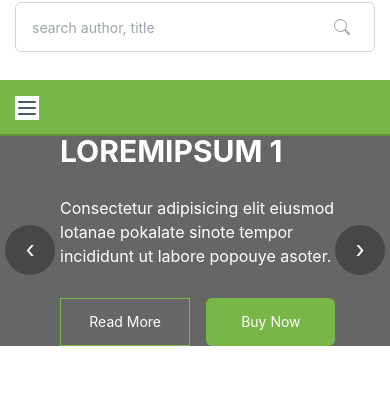
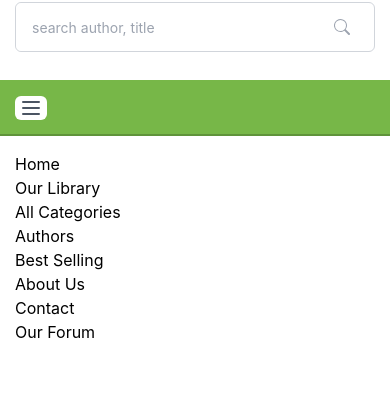
Before and after one commit to PEeGEe21/booklibrary, a React (Create React App) app: page / in a window 390 px wide. Both pictures are taken after a click on the button 27 px from the left and 239 px from the top of the page. Shown: the part 131-541 px from the top of the page. Built offline with nearby package versions, Linux system fonts and the light colour scheme.

Commit message:
few chaneojeoe

```diff
--- a/src/components/footer/Footer.jsx
+++ b/src/components/footer/Footer.jsx
@@ -112,7 +112,7 @@ const Footer = () => {
     </div>
 
     <div className="bottom-footer py-[20px] bg-[#484848] text-white">
-            <p className="text-center text-white dark:text-white">BookLibrary © {currentYear}. Designed and Developed by <a href="https://peegee.netlify.app" className="underline">Peegee</a></p>
+            <p className="text-center text-white dark:text-white">BookLibrary © {currentYear}. Built by <a href="https://peegee.netlify.app" className="underline">Peegee</a></p>
         </div>
 </footer>
 </>
--- a/src/components/home/BestSelling.jsx
+++ b/src/components/home/BestSelling.jsx
@@ -21,7 +21,7 @@ const numberofStars = () =>{
     <>
         <section className="sectionspace">
             <div className="container">
-                <div className="border-b flex items-center justify-between flex-row pb-6">
+                <div className="border-b flex items-center justify-between flex-row flex-wrap pb-6">
                     <div className="flex flex-col justify-start">
                         <h5 className="mb-2 text-sm">Get our best selling</h5>
                         <h1 className="text-2xl">Our Best Sellling Books</h1>
--- a/src/components/home/Testimonial.jsx
+++ b/src/components/home/Testimonial.jsx
@@ -27,7 +27,7 @@ const Testimonial = () => {
             id: '1',
             image: '/users/300_6.jpg',
             work: 'Senior Developer, Microsoft',
-            review: ' Lorem ipsum dolor sit amet consectetur adipisicing elit. Vitae soluta placeat atque dolorem molestias quas accusantium porro odit dicta, suscipit inventore quidem facere, minus perspiciatis magnam ipsum repellendus nesciunt expedita recusandae incidunt minima a. Perferendis, ipsam distinctio? Beatae, sed eius repellat porro, laborum quam reiciendis animi eveniet possimus ab doloribus.',
+            review: ' Lorem ipsum dolor sit amet consectetur adipisicing elit. Vitae soluta placeat atque dolorem molestias quas accusantium porro odit dicta, suscipit inventore quidem facere, minus perspiciatis magnam ipsum repellendus nesciunt expedita',
             author: 'Chezuz Perez',
         },
         {
--- a/src/components/home/popularauthors.css
+++ b/src/components/home/popularauthors.css
@@ -46,6 +46,14 @@
   transition: all 1s ease;
 
 }
+
+@media (max-width: 640px) {
+.pop_author > :first-child {
+  /* width: auto; */
+  height: 180px;
+  }
+}
+
 
 .pop_author:hover > :first-child{
   box-shadow: 5px 5px 10px #ccc;
--- a/src/components/navbar/NavBar.jsx
+++ b/src/components/navbar/NavBar.jsx
@@ -15,6 +15,7 @@ const NavBar = () => {
 const [currencydropdown, setCurrencyDropdown] = useState(false);
 const [wishlistdropdown, setWishlistDropdown] = useState(false);
 const [cartdropdown, setCartDropdown] = useState(false);
+const [mobileDropdown, setMobileDropdown] = useState(false);
 const ref = useRef();
 const cartref = useRef();
 const user = 'Praise';
@@ -357,7 +358,7 @@ useEffect(()=>{
                     </div>
                     <div className="flex md:hidden relative">
                       <div className="container">
-                        <button type="button" className="text-gray-500 dark:text-gray-200 hover:text-gray-600 dark:hover:text-gray-400 focus:outline-none focus:text-gray-600 dark:focus:text-gray-400 my-4 bg-white border-gray-300 text-lg" aria-label="toggle menu" >
+                        <button type="button" className="text-gray-500 dark:text-gray-200 hover:text-gray-600 dark:hover:text-gray-400 focus:outline-none focus:text-gray-600 dark:focus:text-gray-400 my-4 bg-white border-gray-300 text-lg px-1 rounded-md" aria-label="toggle menu" onClick={()=>setMobileDropdown((prev) => !prev)} >
                               <svg viewBox="0 0 24 24" className="w-6 h-6 fill-current">
                                   <path fillRule="evenodd" d="M4 5h16a1 1 0 0 1 0 2H4a1 1 0 1 1 0-2zm0 6h16a1 1 0 0 1 0 2H4a1 1 0 0 1 0-2zm0 6h16a1 1 0 0 1 0 2H4a1 1 0 0 1 0-2z"></path>
                               </svg>
@@ -367,10 +368,19 @@ useEffect(()=>{
 
 
 
-                          <div className="bg-white absolute top-full z-10 w-full hidden">
-                            <div className="container">
+                          <div className={` mobileDropdown absolute top-full z-10 w-full ${mobileDropdown ? "active" : ""}`}>
+                            <div className="container py-4 relative bg-white">
 
-                              heyy
+                              <nav>
+
+                              <ul className="">
+                                  {menuItems.map((items, index)=>(
+                                      // const depthLevel = 0;
+                                      <li><a>{items.title}</a></li>
+                                  ))}
+
+                              </ul>
+                              </nav>
                             </div>
                           </div>
                       </div>
--- a/src/components/navbar/navbar.css
+++ b/src/components/navbar/navbar.css
@@ -177,3 +177,27 @@ li.menu-item-has-children:hover > .mega-menu {
         line-height: 20px;
 
 }
+
+
+.mobileDropdown{
+    height: auto;
+    opacity: 0;
+    visibility: hidden;
+    transition: all 0.3s ease-in-out;
+    display: none;
+    overflow:visible;
+    /* top: 0; */
+}
+
+.mobileDropdown.active{
+    top: 100%;
+    height: auto;
+    opacity: 1;
+    display: block;
+    visibility: visible;
+    transition: all 0.3s ease-in-out;
+    overflow-y:visible
+
+}
+
+/* navbar-collapse.collapse{display:block!important;height:auto!important;padding-bottom:0;overflow:visible!important}.navbar-collapse.in{overflow-y:visible} */
```
